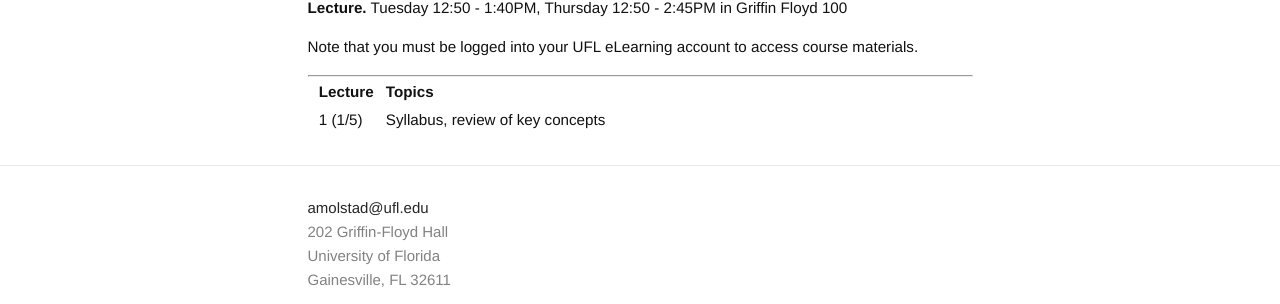
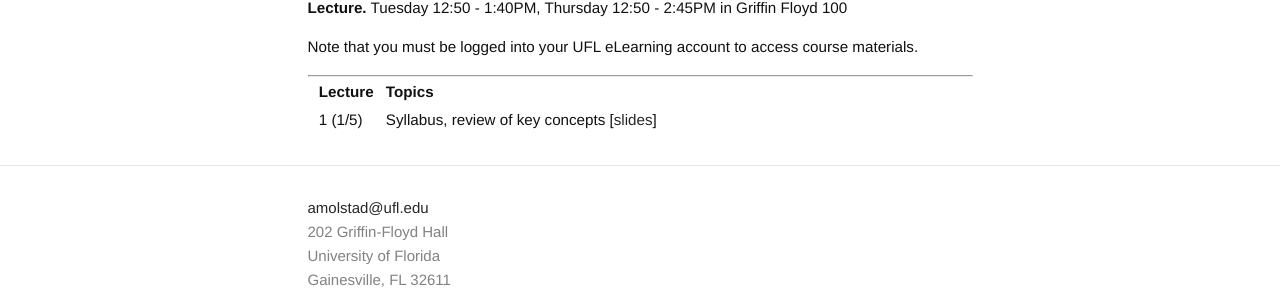
Before and after one commit to ajmolstad/ajmolstad.github.io, a Jekyll site: the page built from S23_STA4504.md, in a window 1280 px wide. Shown: the part 201-505 px from the top of the page. Built offline with Jekyll 4.4.1, drawn with Linux system fonts in a browser that asks for light colours.

Commit message:
Update S23_STA4504.md

```diff
--- a/S23_STA4504.md
+++ b/S23_STA4504.md
@@ -17,4 +17,4 @@
 ---------------
 
 ||  **Lecture** ||  **Topics** ||
-|| 1 (1/5)  || Syllabus, review of key concepts  ||
+|| 1 (1/5)  || Syllabus, review of key concepts [[slides](https://ufl.instructure.com/files/75187806/download?download_frd=1)] ||
```
